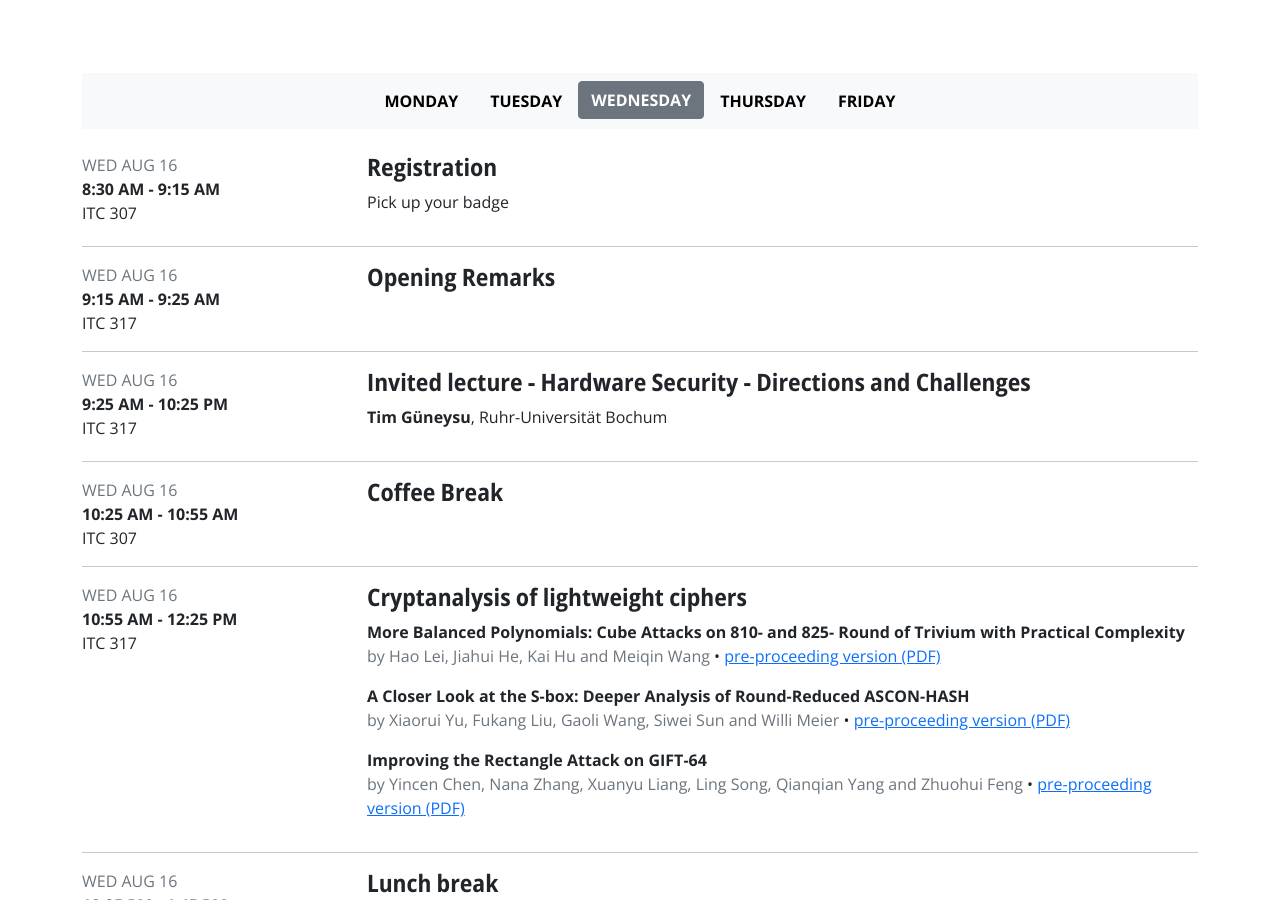
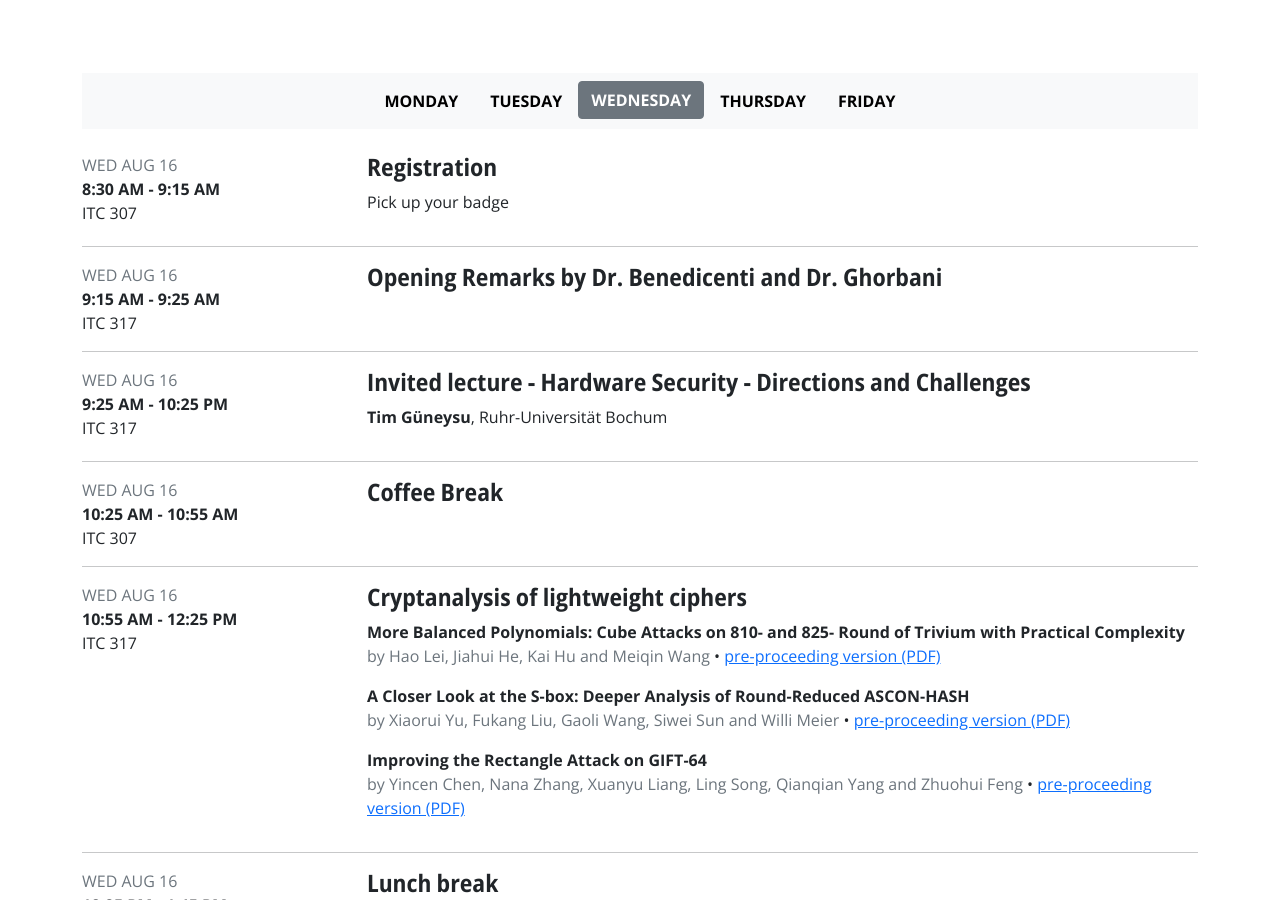
Before and after one commit to sac-workshop/sac-2023, a Jekyll site: the page built from schedule.html, in a window 1280 px wide and 900 px high, scrolled down 2628 px. Built offline with Jekyll 4.4.1, drawn with Linux system fonts in a browser that asks for light colours.

Commit message:
updating schedule

```diff
--- a/_data/schedule.yml
+++ b/_data/schedule.yml
@@ -86,7 +86,7 @@
     time: 8:30 AM - 9:15 AM
     subtitle: Pick up your badge
     location: ITC 307
-  - title: Opening Remarks
+  - title: Opening Remarks by Dr. Benedicenti and Dr. Ghorbani
     time: 9:15 AM - 9:25 AM
     location: ITC 317
   - title: Invited lecture - Hardware Security - Directions and Challenges
```
